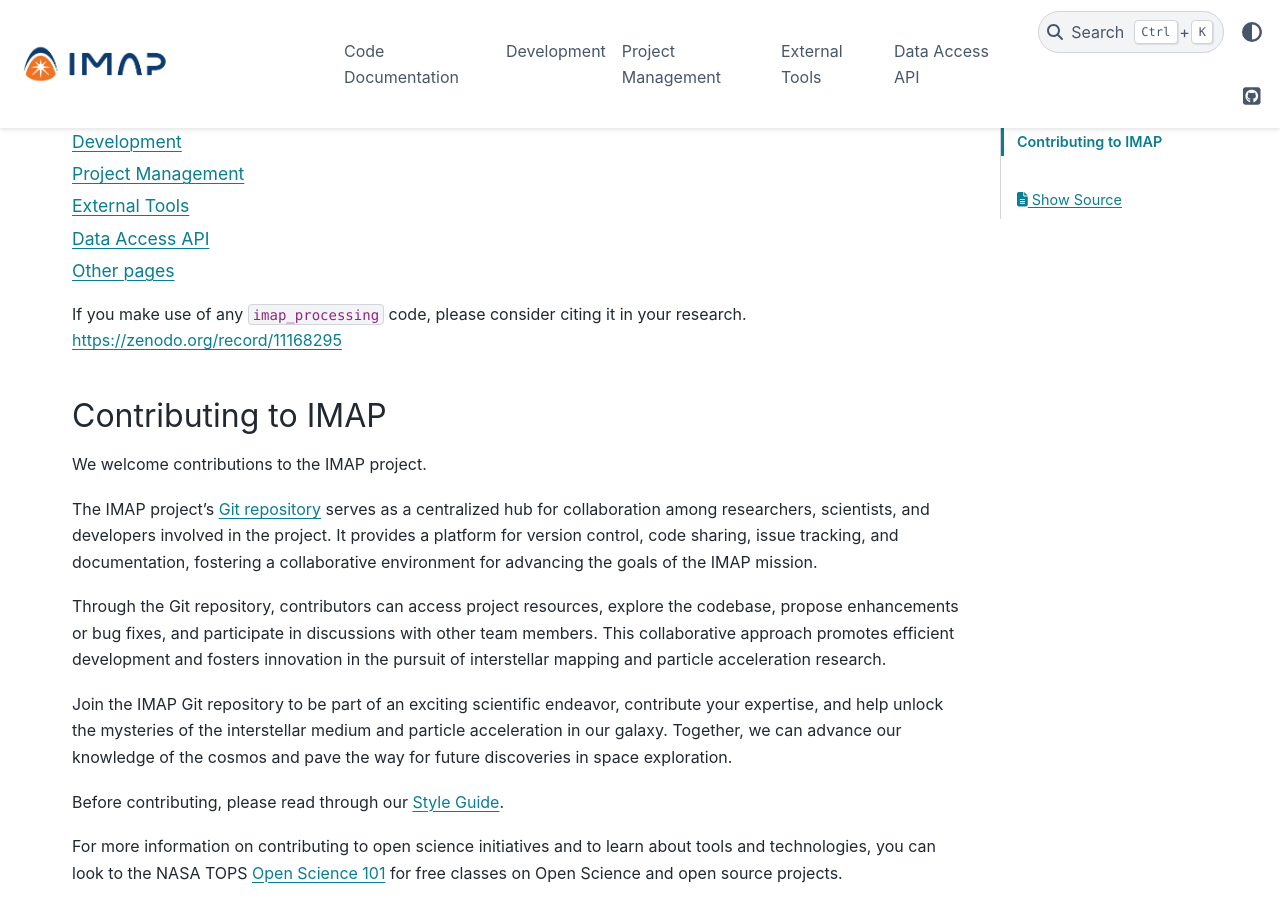
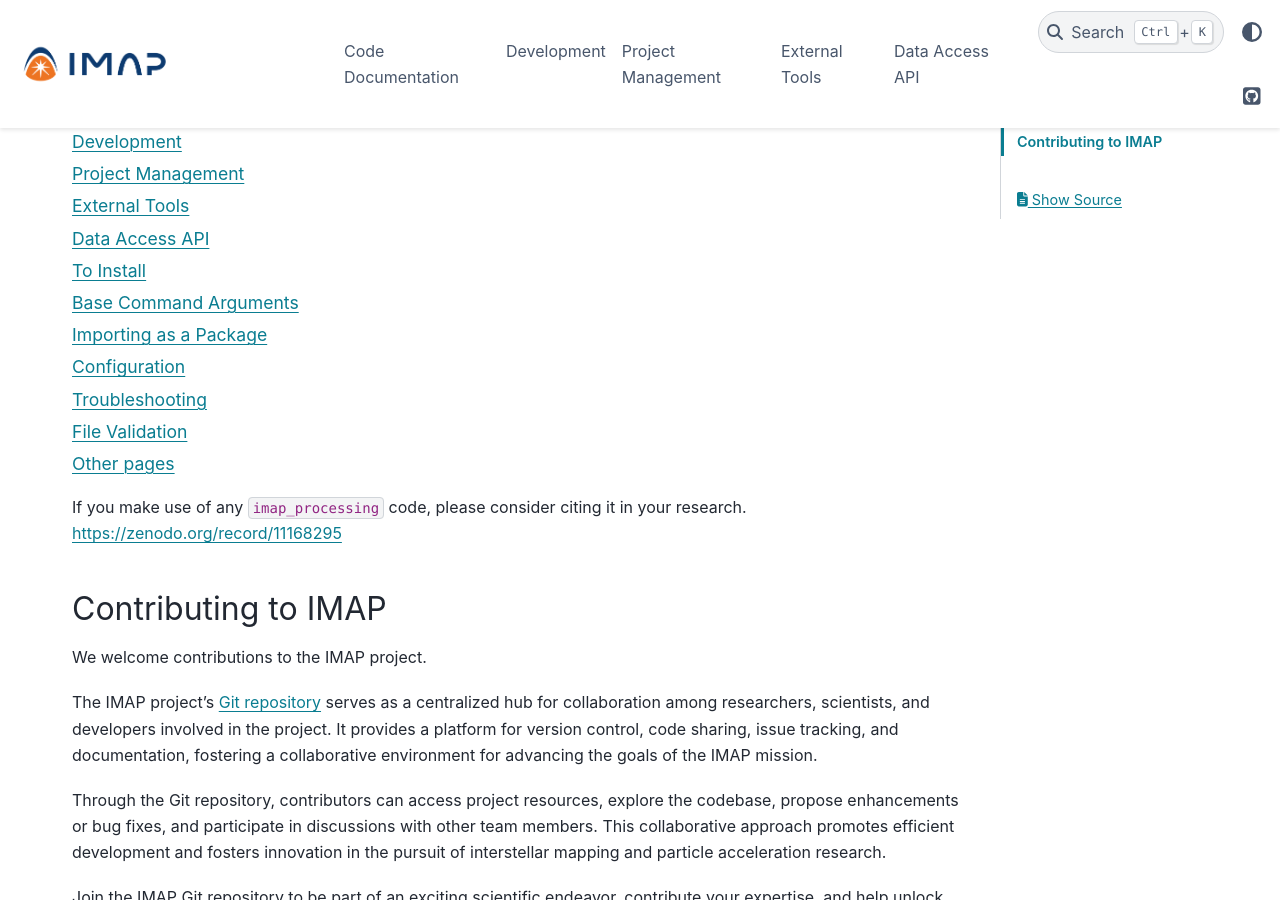
Before and after one commit to IMAP-Science-Operations-Center/imap_processing, a Sphinx documentation site: the page built from docs/source/index.rst, in a window 1280 px wide and 900 px high, scrolled down 376 px. Built offline with Sphinx 7.4.7 and the PyData theme 0.15.4, drawn with Linux system fonts in a browser that asks for light colours; the version number is read from the project's files by our own code; some of the changed lines change nothing that is shown.

Commit message:
Inital Changes

```diff
--- a/docs/source/data-access-api/index.rst
+++ b/docs/source/data-access-api/index.rst
@@ -15,6 +15,24 @@
 that the full implementation of the functionality is yet to be completed.*
 
 The API can be accessed from the following URL [WIP]: https://api.dev.imap-mission.com
+
+To Install
+==========
+    .. code-block:: bash
+
+        pip install imap-data-access
+
+Base Command Arguments
+======================
+    .. code-block:: bash
+
+        imap-data-access -h # or
+        imap-data-access query # or
+        imap-data-access download # or
+        imap-data-access upload
+
+    Add the -h flag to helo with any base command for more information.
+
 
 .. openapi:: openapi.yml
    :group:
@@ -91,6 +109,108 @@
    {"statusCode": 200, "headers": {"Content-Type": "application/json", "Access-Control-Allow-Origin": "*"}, "body": [{"file_path": "imap/swe/l0/2024/01/imap_swe_l0_sci_20240105_20240105_v00-05.pkts", "instrument": "swe", "data_level": "l0", "descriptor": "sci", "start_date": "20240105", "end_date": "20240105", "version": "v00-05", "extension": "pkts"}]}
    {"statusCode": 400, "headers": {"Content-Type": "application/json", "Access-Control-Allow-Origin": "*"}, "body": "<param> is not a valid query parameter. Valid query parameters are: ['file_path', 'instrument', 'data_level', 'descriptor', 'start_date', 'end_date', 'version', 'extension']"}
 
+Importing as a Package
+======================
+    .. code-block:: bash
+
+        import imap_data_access
+
+        # Search for files
+        results = imap_data_access.query(instrument="mag", data_level="l0")
+        # results is a list of dictionaries
+        # [{'file_path': 'imap/swe/l0/2024/01/imap_swe_l0_sci_20240105_v001.pkts', 'instrument': 'swe', 'data_level': 'l0', 'descriptor': 'sci', 'start_date': '20240105','version': 'v001', 'extension': 'pkts'}, {'file_path': 'imap/swe/l0/2024/01/imap_swe_l0_sci_20240105_v001.pkts', 'instrument': 'swe', 'data_level': 'l0', 'descriptor': 'sci', 'start_date': '20240105', 'version': 'v001', 'extension': 'pkts'}]
+
+        # Download a file that was returned from the search
+        imap_data_access.download("imap/mag/l0/2024/01/imap_mag_l0_raw_202040101_v001.pkts")
+
+        # Upload a calibration file that exists locally
+        imap_data_access.upload("imap/swe/l1a/2024/01/imap_swe_l1a_sci_20240105_v001.cdf")
+
+Configuration
+=============
+**Data Directory**
+
+The folder structure for data files within the IMAP SDC is rigidly defined, so the data access will mimic that structure to make sure all data is stored in the same hierarchical structure as the SDC. This will enable seamless transition between a user's local system and the SDC. This is only used for downloads.
+A user's root data location can be specified as an environment variable IMAP_DATA_DIR or through a configuration dictionary within the package itself imap_data_access.config["DATA_DIR"]. If the IMAP_DATA_DIR variable is not set, the program defaults to the user's current working directory + data/.
+The following is the directory structure the IMAP SDC uses.
+
+    .. code-block:: bash
+
+        <IMAP_DATA_DIR>/
+          imap/
+            <instrument>/
+              <data_level>/
+                <year>/
+                  <month>/
+                    <filename>
+
+for example, with ``IMAP_DATA_DIR=/data:``
+
+    .. code-block:: bash
+
+        /data/
+          imap/
+            swe/
+              l0/
+                2024/
+                  01/
+                    imap_swe_l0_sci_20240105_v001.pkts
+
+**Data Access URL**
+
+To change the default URL that the package accesses, you can set the environment variable ``IMAP_DATA_ACCESS_URL`` or within the package ``imap_data_access.config["DATA_ACCESS_URL"]``. The default is the development server https://api.dev.imap-mission.com.
+
+Troubleshooting
+===============
+**Network Issues**
+
+**SSL**
+
+If you encounter SSL errors similar to the following:
+
+    .. code-block:: bash
+
+        urllib.error.URLError: <urlopen error [SSL: CERTIFICATE_VERIFY_FAILED] certificate verify failed: unable to get local issuer certificate (_ssl.c:997)>
+
+That generally means the Python environment you're using is not finding your system's root certificates properly. This means you need to tell Python how to find those certificates with the following potential solutions.
+
+#. Upgrade the certifi package
+
+    .. code-block:: bash
+
+            pip install --upgrade certifi
+
+#. Install system certificates -- Depending on the Python version you installed the program with the command will look something like this:
+
+    .. code-block:: bash
+
+            /Applications/Python\ 3.10/Install\ Certificates.command
+
+**HTTP Error 502: BadGateway**
+
+This could mean that the service is temporarily down. If you continue to encounter this, reach out to the IMAP SDC at imap-sdc@lasp.colorado.edu.
+
+**FileNotFoundError**
+
+This could mean that the local data directory is not set up with the same paths as the SDC. See the data directory section for an example of how to set this up.
+
+File Validation
+===============
+
+This package validates filenames and paths to check they follow our standards, as defined by the filename conventions. There is also a class available for use by other packages to create filepaths and filenames that follow the IMAP SDC conventions.
+
+To use this class, use ``imap_data_access.ScienceFilePath``.
+
+Usage:
+
+    .. code-block:: bash
+
+        science_file = imap_data_access.ScienceFilePath("imap_swe_l0_sci_20240101_v001.pkts")
+
+        # Filepath = /imap/swe/l0/2024/01/imap_swe_l0_sci_20240101_v001.pkts
+        filepath = science_file.construct_path()
+
+
 Other pages
 ===========
 
```
